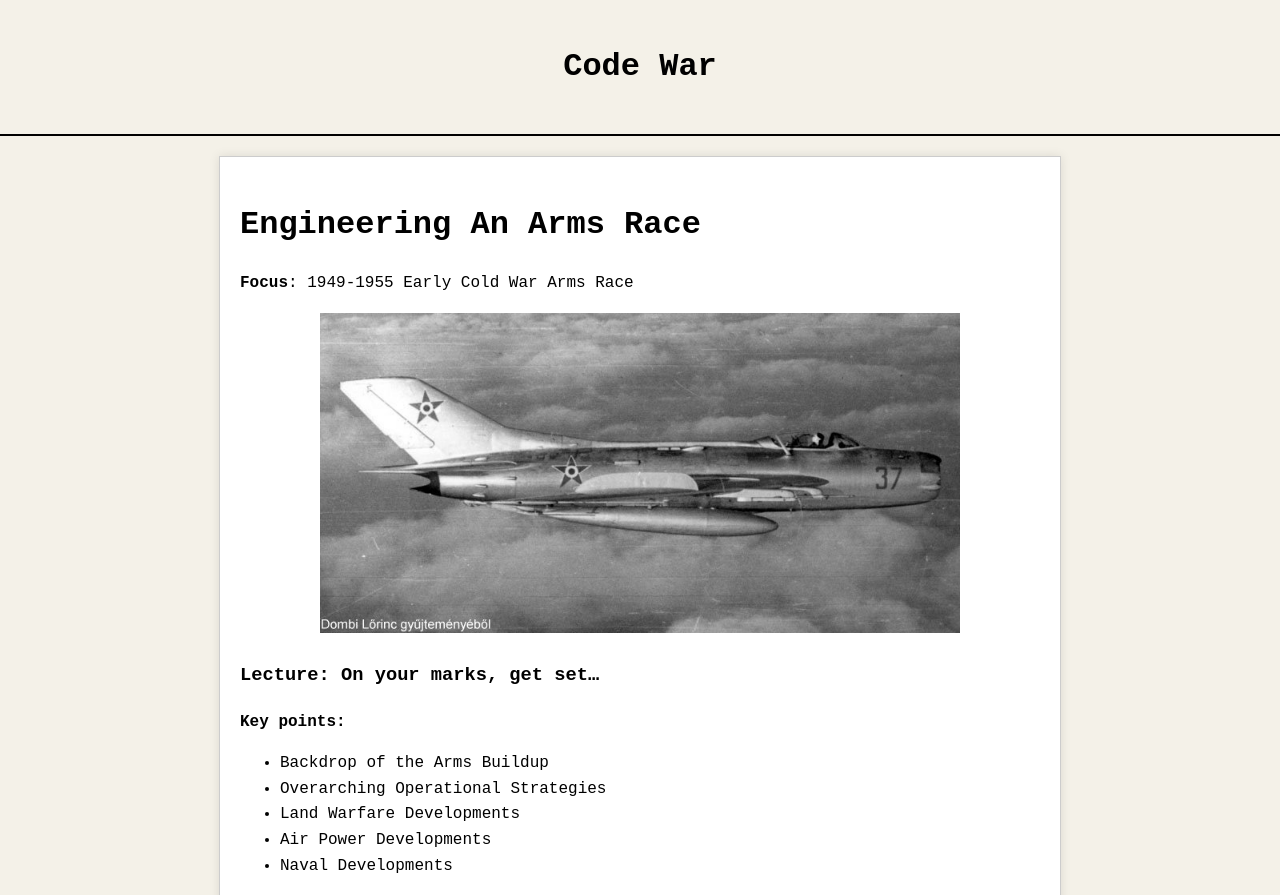
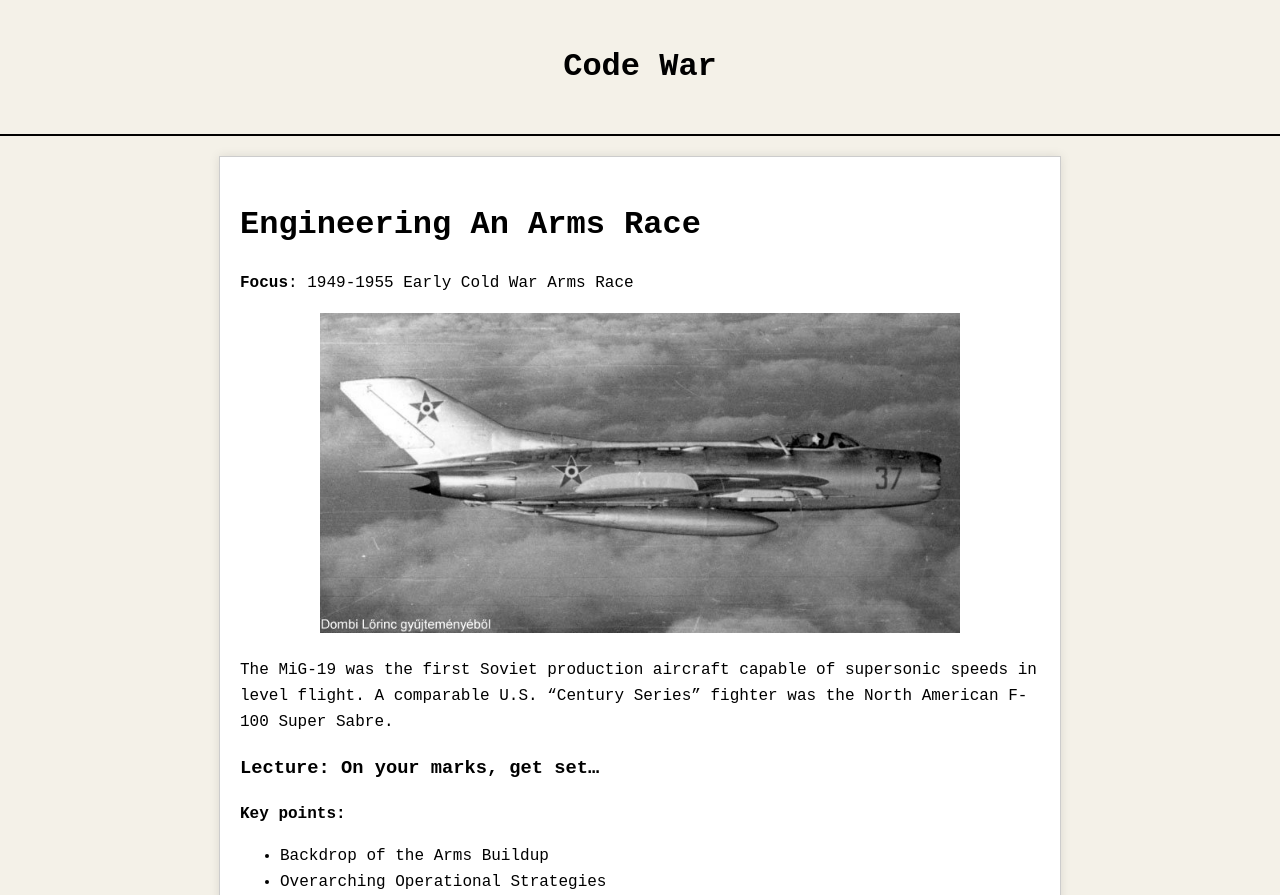
Before and after one commit to jboyce1/CodeWar, a Jekyll site: the page built from classes/EngineeringAnArmsRace.md, in a window 1280 px wide and 1400 px high. Shown: the top 895 px of the window. Built offline with Jekyll 4.4.1, drawn with Linux system fonts in a browser that asks for light colours; some of the changed text lies outside the part shown; grey boxes are pictures that could not be loaded.

Commit message:
Update EngineeringAnArmsRace.md

```diff
--- a/classes/EngineeringAnArmsRace.md
+++ b/classes/EngineeringAnArmsRace.md
@@ -10,7 +10,7 @@ title: Preparing for Winter
 <div style="text-align: center;">
   <img src="{{ 'classes/EngineeringAnArmsRace/MIG-19.jpeg' | relative_url }}" alt="Possible Campaigns in Western Europe 1953" style="max-width: 80%; height: auto;">
 </div>
-
+ The MiG-19 was the first Soviet production aircraft capable of supersonic speeds in level flight. A comparable U.S. "Century Series" fighter was the North American F-100 Super Sabre.
 
 ### Lecture: On your marks, get set...
 
```
Also changed, not shown: other parts of classes/EngineeringAnArmsRace.md (+1 -1 lines).
